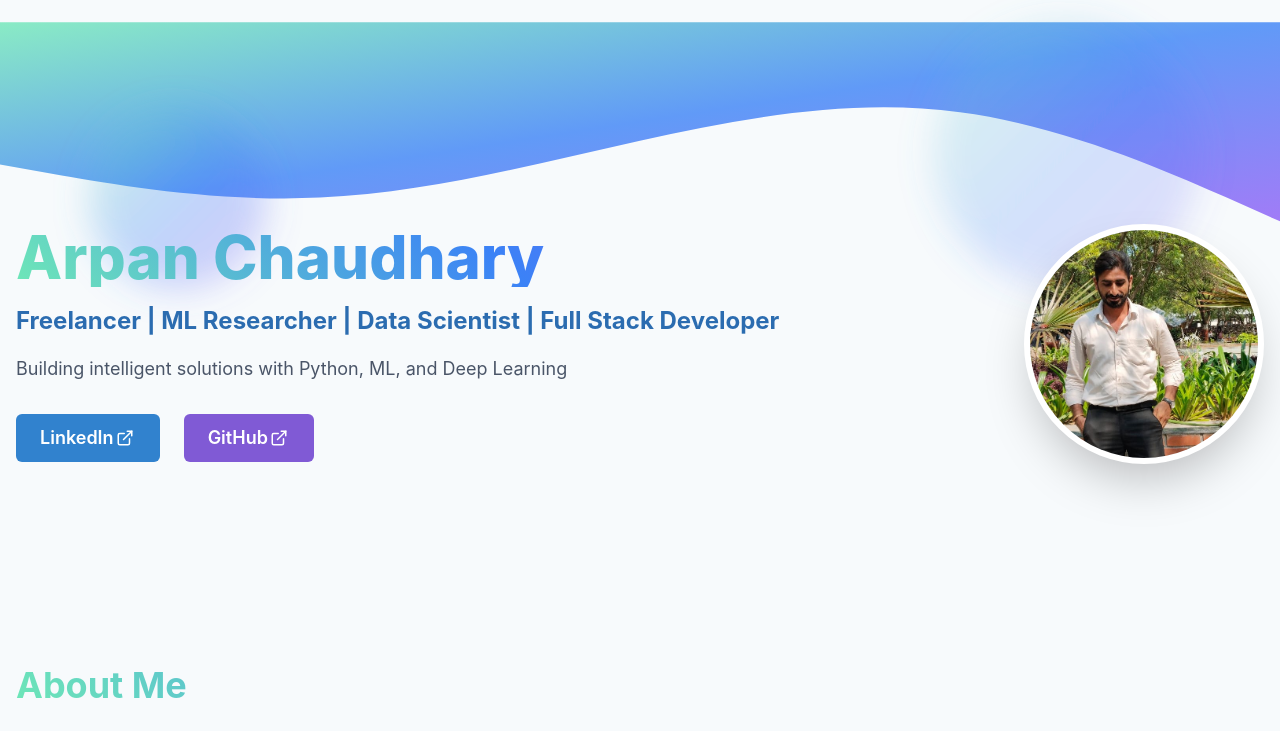
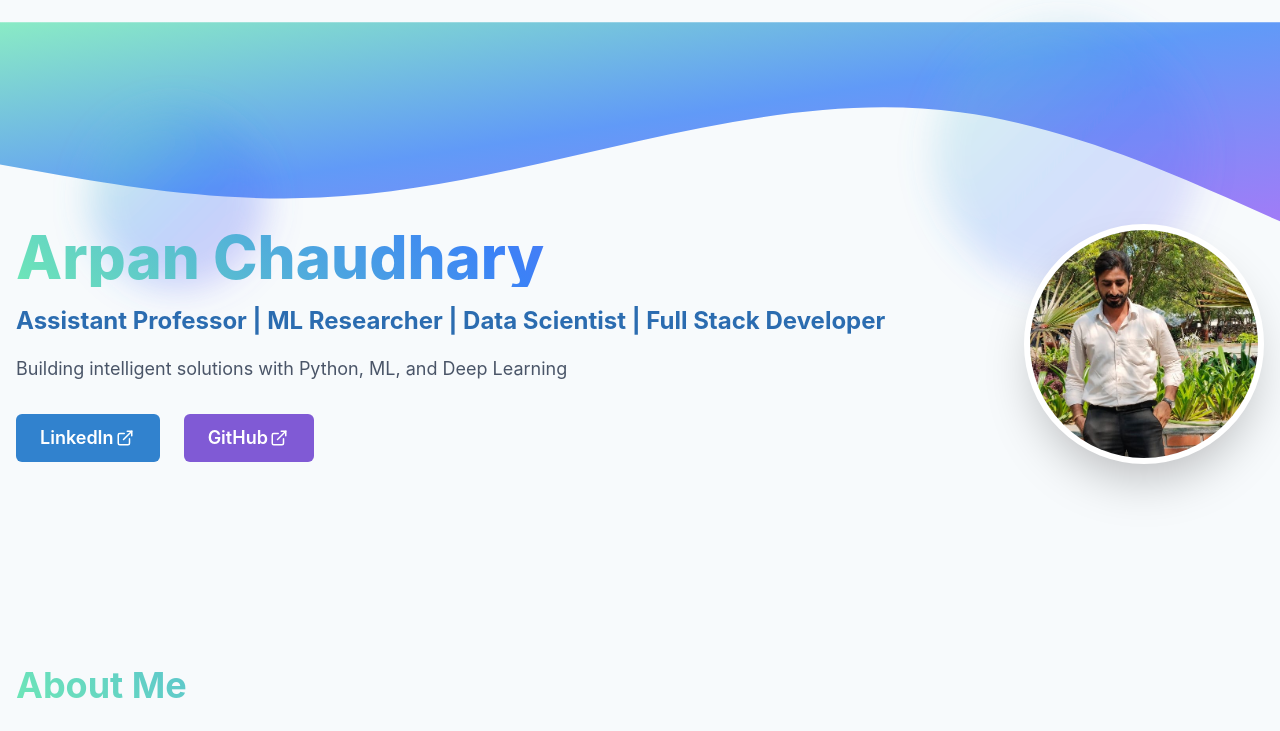
Before and after one commit to ArpanChaudhary/ArpanChaudhary, a React (Vite) app: page / in a window 1280 px wide. Shown: the top 731 px of the page. Built offline with nearby package versions, Linux system fonts and the light colour scheme; no server answers.

Commit message:
Update: Removed Freelancer and added Assistant Professor to title

```diff
--- a/src/App.tsx
+++ b/src/App.tsx
@@ -154,7 +154,7 @@ const App: React.FC = () => {
                 Arpan Chaudhary
               </Heading>
               <Text fontSize="2xl" color="blue.600" mt={4} fontWeight="bold">
-                Freelancer | ML Researcher | Data Scientist | Full Stack Developer
+                Assistant Professor | ML Researcher | Data Scientist | Full Stack Developer
               </Text>
               <Text fontSize="lg" color="gray.600" mt={4}>
                 Building intelligent solutions with Python, ML, and Deep Learning
```
